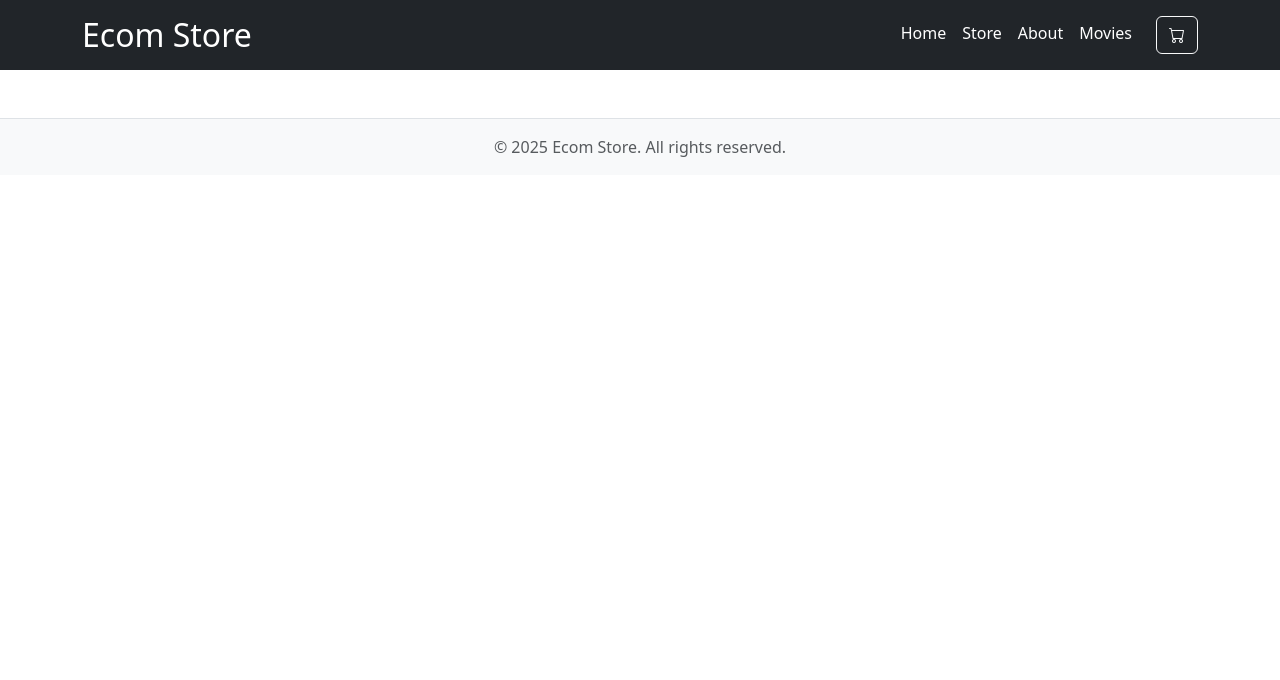
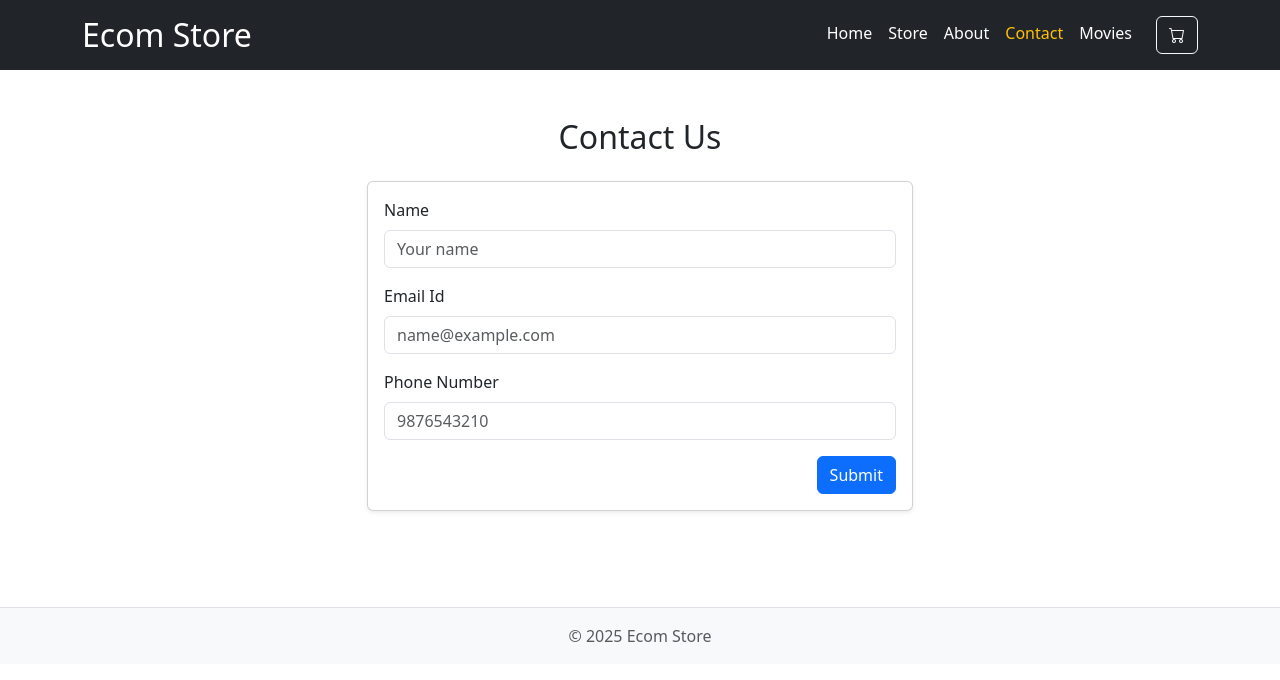
Before and after one commit to arcc-hitt/E-Commerce, a React (Vite) app: page /contact in a window 1280 px wide. Shown: the top 680 px of the page. Built offline with nearby package versions, Linux system fonts and the light colour scheme.

Commit message:
feat: add contact page

```diff
--- a/src/App.jsx
+++ b/src/App.jsx
@@ -4,6 +4,7 @@ import ProductsPage from './pages/ProductsPage';
 import AboutPage from './pages/AboutPage';
 import HomePage from './pages/HomePage';
 import MoviesPage from './pages/MoviesPage';
+import ContactPage from './pages/ContactPage'; // <- NEW
 import Cart from './components/Cart';
 import Navbar from './components/Navbar';
 
@@ -19,13 +20,14 @@ function App() {
           <Route path="/" element={<HomePage />} />
           <Route path="/products" element={<ProductsPage />} />
           <Route path="/about" element={<AboutPage />} />
+          <Route path="/contact" element={<ContactPage />} /> {/* <- NEW */}
           <Route path="/movies" element={<MoviesPage />} />
         </Routes>
       </main>
 
       <footer className="bg-light py-3 mt-5 border-top">
         <div className="container text-center text-muted">
-          © {new Date().getFullYear()} Ecom Store. All rights reserved.
+          © {new Date().getFullYear()} Ecom Store
         </div>
       </footer>
 
--- a/src/components/Navbar.jsx
+++ b/src/components/Navbar.jsx
@@ -38,6 +38,16 @@ function Navbar({ onCartClick }) {
                         About
                     </NavLink>
 
+                    {/* New Contact NavLink */}
+                    <NavLink
+                        to="/contact"
+                        className={({ isActive }) =>
+                            `nav-link d-inline-block mx-2 ${isActive ? 'text-warning' : 'text-white'}`
+                        }
+                    >
+                        Contact
+                    </NavLink>
+
                     <NavLink
                         to="/movies"
                         className={({ isActive }) =>
--- /dev/null
+++ b/src/pages/ContactPage.jsx
@@ -0,0 +1,128 @@
+import React, { useState } from 'react';
+
+const CONTACTS_DB_URL =
+  'https://sharpener-ecommerce-190d1-default-rtdb.asia-southeast1.firebasedatabase.app/contacts.json';
+
+function ContactPage() {
+  const [name, setName] = useState('');
+  const [email, setEmail] = useState('');
+  const [phone, setPhone] = useState('');
+  const [loading, setLoading] = useState(false);
+  const [error, setError] = useState('');
+  const [success, setSuccess] = useState(false);
+
+  const validateEmail = (email) => {
+    // simple validation
+    return /\S+@\S+\.\S+/.test(email);
+  };
+
+  const submitHandler = async (e) => {
+    e.preventDefault();
+    setError('');
+    setSuccess(false);
+
+    if (!name.trim() || !email.trim() || !phone.trim()) {
+      setError('Please fill all fields.');
+      return;
+    }
+
+    if (!validateEmail(email)) {
+      setError('Please enter a valid email.');
+      return;
+    }
+
+    setLoading(true);
+    try {
+      const payload = {
+        name: name.trim(),
+        email: email.trim(),
+        phone: phone.trim(),
+        submittedAt: new Date().toISOString(),
+      };
+
+      const res = await fetch(CONTACTS_DB_URL, {
+        method: 'POST',
+        headers: { 'Content-Type': 'application/json' },
+        body: JSON.stringify(payload),
+      });
+
+      if (!res.ok) {
+        throw new Error('Failed to submit. Please try again later.');
+      }
+
+      // Reset form and show success
+      setName('');
+      setEmail('');
+      setPhone('');
+      setSuccess(true);
+    } catch (err) {
+      setError(err.message || 'Something went wrong.');
+    } finally {
+      setLoading(false);
+    }
+  };
+
+  return (
+    <div className="container py-5">
+      <h2 className="mb-4 text-center">Contact Us</h2>
+
+      <div className="row justify-content-center">
+        <div className="col-md-6">
+          {error && <div className="alert alert-danger">{error}</div>}
+          {success && <div className="alert alert-success">Thanks! We've received your details.</div>}
+
+          <div className="card shadow-sm">
+            <div className="card-body">
+              <form onSubmit={submitHandler}>
+                <div className="mb-3">
+                  <label className="form-label">Name</label>
+                  <input
+                    type="text"
+                    className="form-control"
+                    value={name}
+                    onChange={(e) => setName(e.target.value)}
+                    placeholder="Your name"
+                    required
+                  />
+                </div>
+
+                <div className="mb-3">
+                  <label className="form-label">Email Id</label>
+                  <input
+                    type="email"
+                    className="form-control"
+                    value={email}
+                    onChange={(e) => setEmail(e.target.value)}
+                    placeholder="name@example.com"
+                    required
+                  />
+                </div>
+
+                <div className="mb-3">
+                  <label className="form-label">Phone Number</label>
+                  <input
+                    type="tel"
+                    className="form-control"
+                    value={phone}
+                    onChange={(e) => setPhone(e.target.value)}
+                    placeholder="9876543210"
+                    required
+                  />
+                </div>
+
+                <div className="d-flex justify-content-end">
+                  <button className="btn btn-primary" type="submit" disabled={loading}>
+                    {loading ? 'Submitting...' : 'Submit'}
+                  </button>
+                </div>
+              </form>
+            </div>
+          </div>
+
+        </div>
+      </div>
+    </div>
+  );
+}
+
+export default ContactPage;
```
